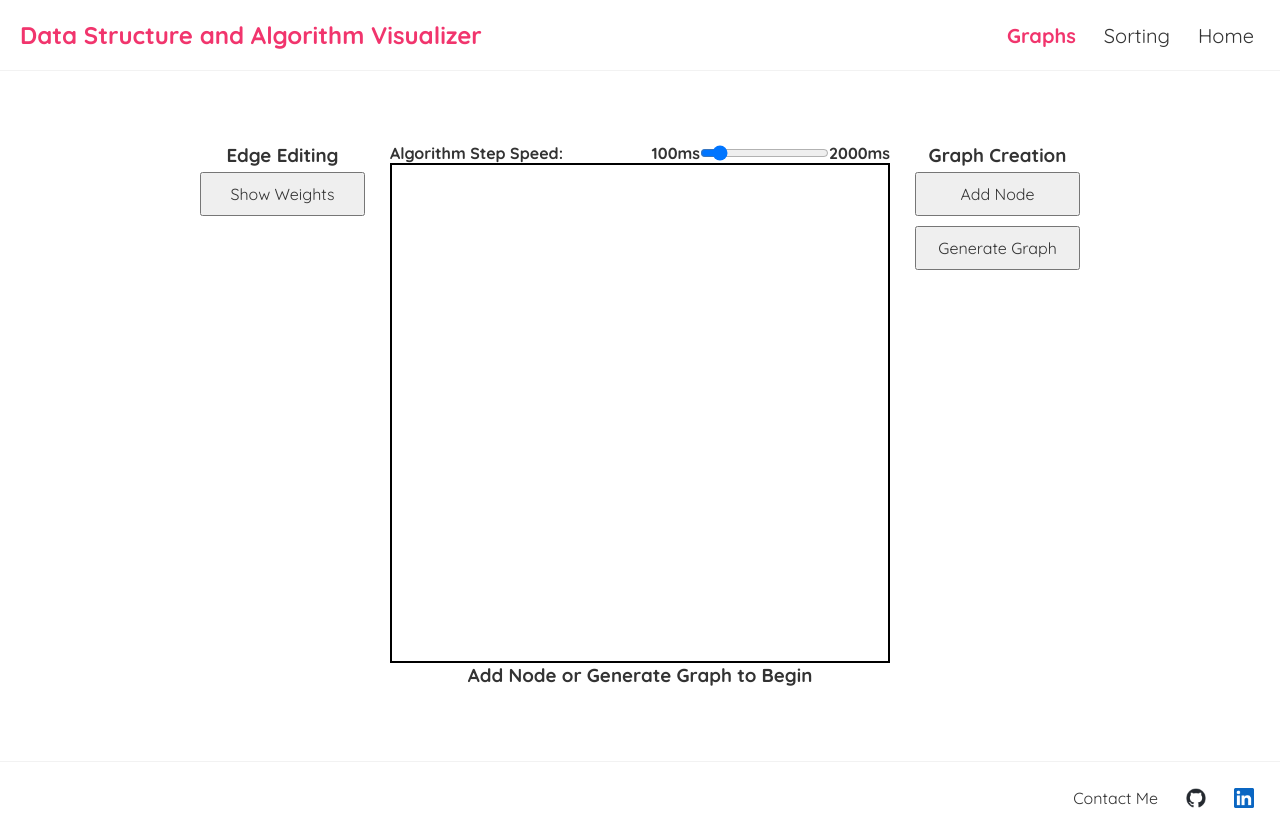
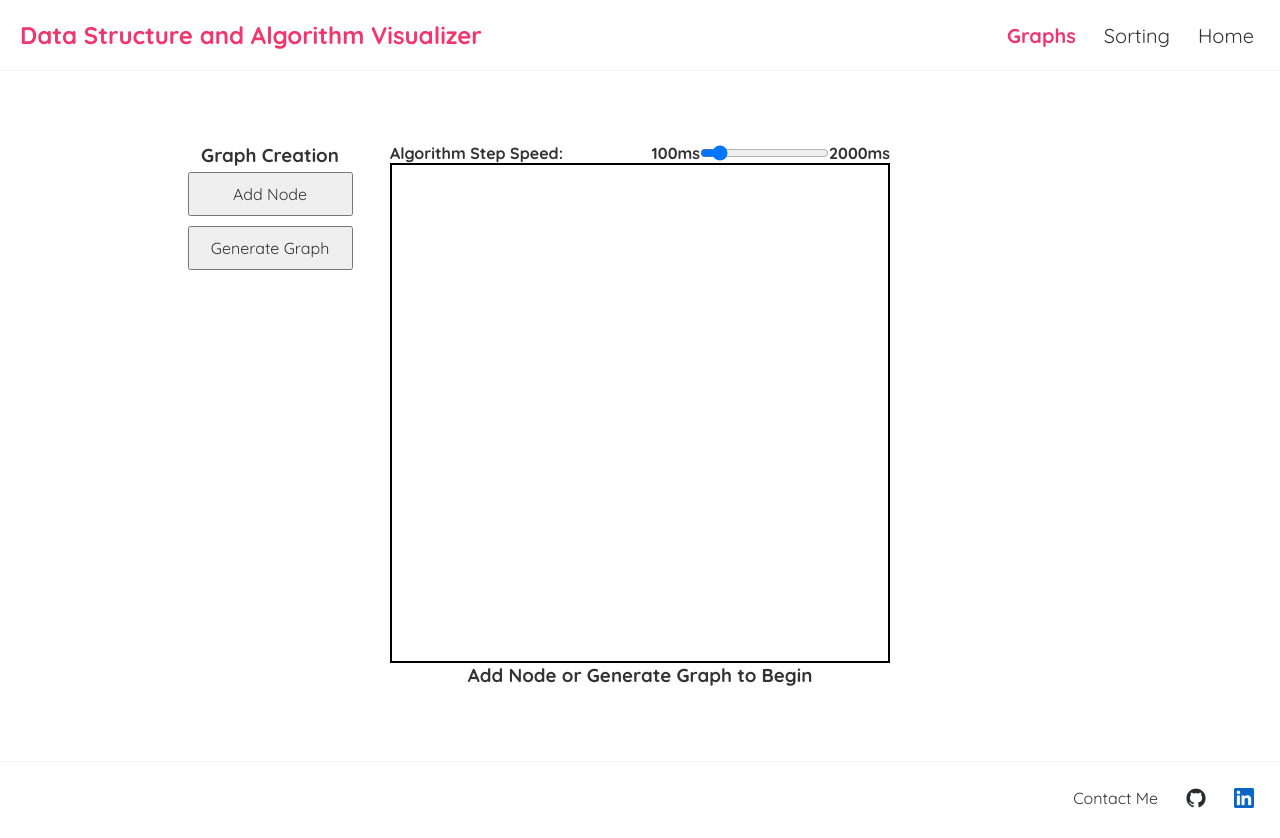
Before and after one commit to tani-gross/visualizer, a React (Create React App) app in the folder Visusalizer Project/: page /graphs in a window 1280 px wide. Built offline with nearby package versions, Linux system fonts and the light colour scheme.

Commit message:
updated buttons ong raph and readme

```diff
--- a/Visusalizer Project/src/Components/Graphs.js
+++ b/Visusalizer Project/src/Components/Graphs.js
@@ -1088,12 +1088,23 @@ const Graphs = () => {
     // JSX for rendering the component
     return (
         <div className="main-container">
-            <div className="graphs-container">
             <div className="button-container">
-                    <h3>Edge Editing</h3>
+                <h3>Graph Creation</h3>
+
+                {/* Graph Creation and Updating */}
+                {!selectedNode && (
+                <button className="graph-button" onClick={addNode}>Add Node</button>)}
+                {!selectedNode && (
+                <button className="graph-button" onClick={generateGraph}>Generate Graph</button>)}
+                {!selectedNode && nodes.length > 0 && (
+                <button className="graph-button" onClick={resetGraph}>Reset Graph</button>)}
+
+                {edges.length > 0 && (
+                    <h3>Edge Editing</h3>)}
+                {edges.length > 0 && (
                     <button className="graph-button" onClick={() => {if(edges.length>0){setShowWeights(!showWeights)}}}>
                         {showWeights ? 'Hide Weights' : 'Show Weights'}
-                    </button>
+                    </button>)}
                 {!selectedNode && (edges.length >= 1) && (
                 <button className="graph-button" onClick={startRemovingEdge}>Remove Edge</button>)}
             </div>
@@ -1172,16 +1183,6 @@ const Graphs = () => {
             </div>
 
             <div className="button-container">
-                    <h3>Graph Creation</h3>
-
-                    {/* Graph Creation and Updating */}
-                    {!selectedNode && (
-                    <button className="graph-button" onClick={addNode}>Add Node</button>)}
-                    {!selectedNode && (
-                    <button className="graph-button" onClick={generateGraph}>Generate Graph</button>)}
-                    {!selectedNode && nodes.length > 0 && (
-                    <button className="graph-button" onClick={resetGraph}>Reset Graph</button>)}
-
                 {/* Graph Creation and Updating when node selected */}
                 {selectedNode && (
                 <button className="graph-button" onClick={handleAddEdge}>Add Edge</button>)}
@@ -1227,9 +1228,6 @@ const Graphs = () => {
                 <button className="graph-button" onClick={goBack}>← Back</button>)}
 
             </div>
-
-            </div>
-
         </div>
     );
 };
--- a/Visusalizer Project/src/index.css
+++ b/Visusalizer Project/src/index.css
@@ -64,7 +64,6 @@
 /* Sorting Page Styles */
 
 .content {
-  max-width: 600px;
   margin: 40px auto;
   height: 610px;
 }
@@ -159,28 +158,18 @@
 
 .main-container {
   display: flex;
-  flex-direction: column;
-  align-items: center;
-  width: 100%;
+  align-items: flex-start;
   padding-top: 32px;
-}
-
-
-.graphs-container {
-  display: flex;
+  position: relative;
   justify-content: center;
-  align-items: flex-start;
-  width: 100%;
-  max-width: 1200px;
-  overflow: visible;
 }
 
 .graph-content {
   display: flex;
   flex-direction: column;
   align-items: center;
+  flex-shrink: 0;
 }
-
 
 .graph-box {
   width: 500px;
@@ -232,10 +221,12 @@
 .button-container {
   display: flex;
   flex-direction: column;
-  margin-left: 20px;
-  margin-right: 20px;
+  margin: 0 20px;
+  align-items: center;
+  justify-content: center;
   flex-shrink: 0;
   height: 100%;
+  width: 200px;
 }
 
 .button-container h3{
```
Also changed, not shown: 1 other file (tests, documents, lock files or other folders). Lines whose indentation alone changed are shown as unchanged.
